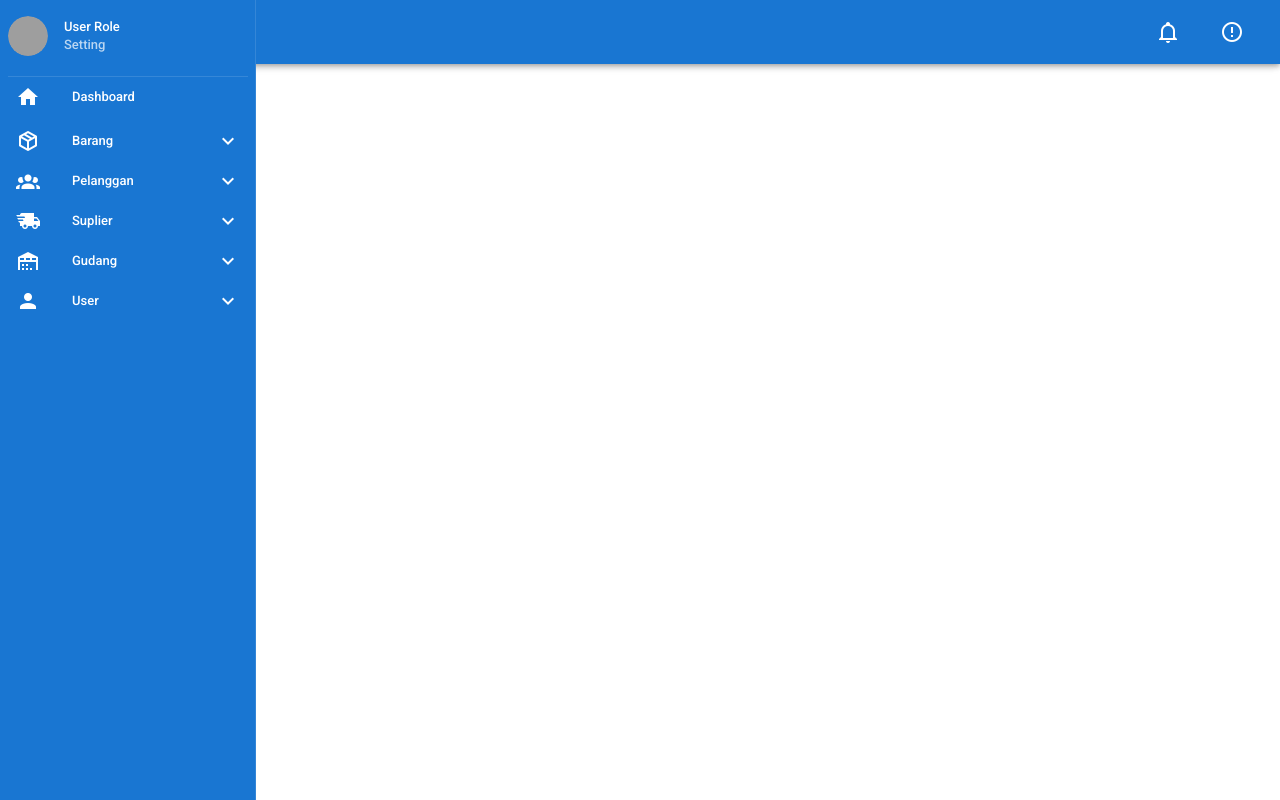
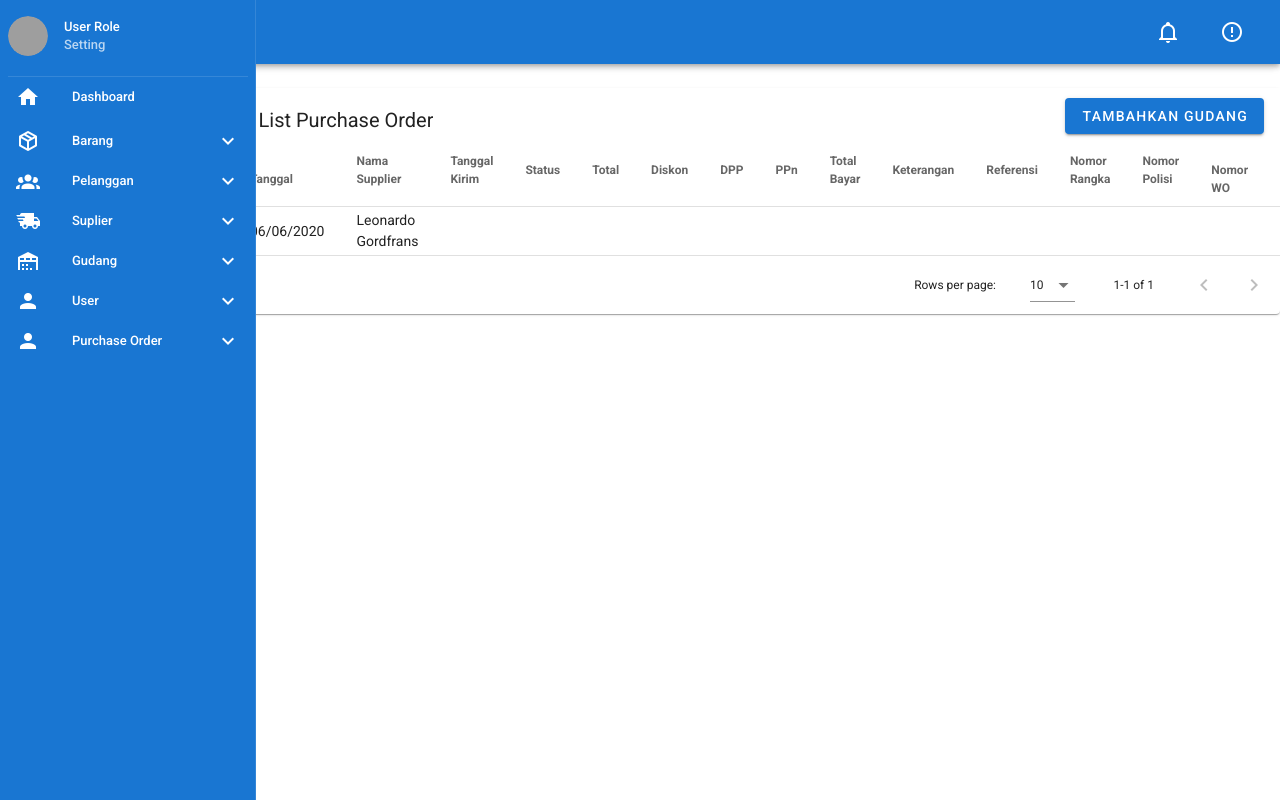
Before and after one commit to reskuy/Project-TA, a Vue app: page /PurchaseOrder in a window 1280 px wide. Built offline with nearby package versions, Linux system fonts and the light colour scheme; grey boxes are pictures that could not be loaded.

Commit message:
update 5 october

```diff
--- /dev/null
+++ b/src/components/PurchaseOrder.vue
@@ -0,0 +1,226 @@
+<template>
+  <v-data-table
+    :headers="headers"
+    :items="gudang"
+    sort-by="kode"
+    class="elevation-1"
+    >
+
+    <template v-slot:top>
+      <v-toolbar flat color="white">
+
+        <v-toolbar-title>Purchase Order</v-toolbar-title>
+
+          <v-divider
+            class="mx-6"
+            inset
+            vertical
+          ></v-divider>
+
+        <v-toolbar-title>List Purchase Order</v-toolbar-title>
+
+          <v-spacer></v-spacer>
+            <v-dialog
+              v-model="dialog"
+              max-width="700px">
+
+                <template v-slot:activator="{ on, additem }">
+                  <v-btn
+                    color="primary"
+                    dark
+                    class="mb-2"
+                    v-bind="additem"
+                    v-on="on">
+                    Tambahkan Gudang
+                  </v-btn>
+                </template>
+
+          <v-card>
+              <v-card-title>
+                <span class="headline">{{ formTitle }}</span>
+              </v-card-title>
+
+              <v-card-text>
+                <v-container>
+                  <v-row>
+                    <v-col cols="18" sm="10" md="6">
+                      <v-text-field
+                        v-model="editedItem.kode"
+                        label="Kode">
+                      </v-text-field>
+                    </v-col>
+
+                  <v-col cols="18" sm="10" md="6">
+                    <v-text-field
+                      v-model="editedItem.nama"
+                      label="Nama">
+                    </v-text-field>
+                  </v-col>
+
+                  <v-col cols="18" sm="10" md="6">
+                    <v-text-field
+                      v-model="editedItem.alamat"
+                      label="Alamat">
+                    </v-text-field>
+                  </v-col>
+
+                  <v-col cols="18" sm="10" md="6">
+                    <v-text-field
+                      v-model="editedItem.kota"
+                      label="Kota" required>
+                    </v-text-field>
+                  </v-col>
+
+                  <v-col cols="18" sm="10" md="6">
+                    <v-text-field
+                      v-model="editedItem.memo"
+                      label="Memo">
+                    </v-text-field>
+                  </v-col>
+
+                  <v-col cols="18" sm="10" md="6">
+                    <v-switch
+                      v-model="GudangSwitchAktif"
+                      color="primary"
+                      label=" Aktif">
+                    </v-switch>
+                  </v-col>
+                </v-row>
+              </v-container>
+            </v-card-text>
+
+            <v-card-actions>
+              <v-spacer></v-spacer>
+              <v-btn color="error" text @click="close">Batal</v-btn>
+              <v-btn color="success" text @click="save">Simpan</v-btn>
+            </v-card-actions>
+          </v-card>
+        </v-dialog>
+      </v-toolbar>
+    </template>
+
+    <template v-slot:[`item.action`]= "{ item }">
+      <v-icon
+        small
+        class="mr-2"
+        @click="editItem(item)">
+        mdi-pencil
+      </v-icon>
+      <v-icon
+        small
+        @click="deleteItem(item)">
+        mdi-delete
+      </v-icon>
+
+    </template>
+    <template v-slot:no-data>
+      <v-btn color="primary" @click="initialize">Reset</v-btn>
+    </template>
+
+    </v-data-table>
+</template>
+
+<script>
+  export default {
+    data: () => ({
+      dialog: false,
+      GudangSwitchAktif: ['✓'],
+      headers: [
+        {
+          text: 'Kode Nota',
+          align: 'start',
+          value: 'kd_nota',
+        },
+        { text: 'Tanggal', value: 'tanggal' },
+        { text: 'Nama Supplier', value: 'nm_supplier' },
+        { text: 'Tanggal Kirim', value: 'tgl_kirim' },
+        { text: 'Status', value: 'status' },
+        { text: 'Total', value: 'total' },
+        { text: 'Diskon', value: 'diskon' },
+        { text: 'DPP', value: 'dpp' },
+        { text: 'PPn', value: 'ppn' },
+        { text: 'Total Bayar', value: 'total_bayar' },
+        { text: 'Keterangan', value: 'keterangan' },
+        { text: 'Referensi', value: 'referensi' },
+        { text: 'Nomor Rangka', value: 'nomor_rangka' },
+        { text: 'Nomor Polisi', value: 'nomor_polisi' },
+        { text: 'Nomor WO', value: 'nomor_wo' },
+        { text: 'Apply', value: 'apply' },
+        { text: 'Dibuat Tanggal', value: 'dibuat_tgl' },
+        { text: 'Aksi', value: 'aksi', sortable: false },
+      ],
+      gudang: [],
+      editedIndex: -1,
+      editedItem: {
+        kode: '',
+        nama: '',
+        alamat: '',
+        kota: '',
+        memo: '',
+      },
+      defaultItem: {
+        kode: '',
+        nama: '',
+        alamat: '',
+        kota: '',
+        memo: '',
+      },
+    }),
+
+    computed: {
+      formTitle () {
+        return this.editedIndex === -1 ? 'Tambahkan Gudang' : 'Edit Gudang'
+      },
+    },
+
+    watch: {
+      dialog (val) {
+        val || this.close()
+      },
+    },
+
+    created () {
+      this.initialize()
+    },
+
+    methods: {
+      initialize () {
+        this.gudang = [
+          {
+            kd_nota:'0101/PO/2006/000055',
+            tanggal:'06/06/2020',
+            nm_supplier:'Leonardo Gordfrans'
+          },
+        ]
+      },
+
+      editItem (item) {
+        this.editedIndex = this.gudang.indexOf(item)
+        this.editedItem = Object.assign({}, item)
+        this.dialog = true
+      },
+
+      deleteItem (item) {
+        const index = this.gudang.indexOf(item)
+        confirm('Anda Yakin Menghapus Gudang ini?') && this.gudang.splice(index, 1)
+      },
+
+      close () {
+        this.dialog = false
+        this.$nextTick(() => {
+          this.editedItem = Object.assign({}, this.defaultItem)
+          this.editedIndex = -1
+        })
+      },
+
+      save () {
+        if (this.editedIndex > -1) {
+          Object.assign(this.gudang[this.editedIndex], this.editedItem)
+        } else {
+          this.gudang.push(this.editedItem)
+        }
+        this.close()
+      },
+    },
+  }
+</script>
--- a/src/views/Navdrawer.vue
+++ b/src/views/Navdrawer.vue
@@ -92,7 +92,7 @@
             icon: 'mdi-truck-fast',
             title: 'Suplier',
             items: [
-              { icon: 'mdi-view-list', title: 'Daftar Suplier', link: '/Suplier' },
+              { icon: 'mdi-view-list', title: 'Daftar Suplier', link: '/Supplier' },
               { icon: 'mdi-plus-box', title: 'Suplier', link: '/InputSuplier' },
             ],
           },
@@ -112,6 +112,13 @@
               { icon: 'mdi-account-key', title: 'Hak Akses', link: '/HakAkses' },
             ],
           },
+          {
+            icon: 'mdi-account',
+            title: 'Purchase Order',
+            items: [
+              { icon: 'mdi-account-box', title: 'Purchase Order', link: '/PurchaseOrder' },
+            ],
+          },
         ],
         permanent: true,
         miniVariant: true,
```
Also changed, not shown: src/router/index.js (+8 -0 lines).
